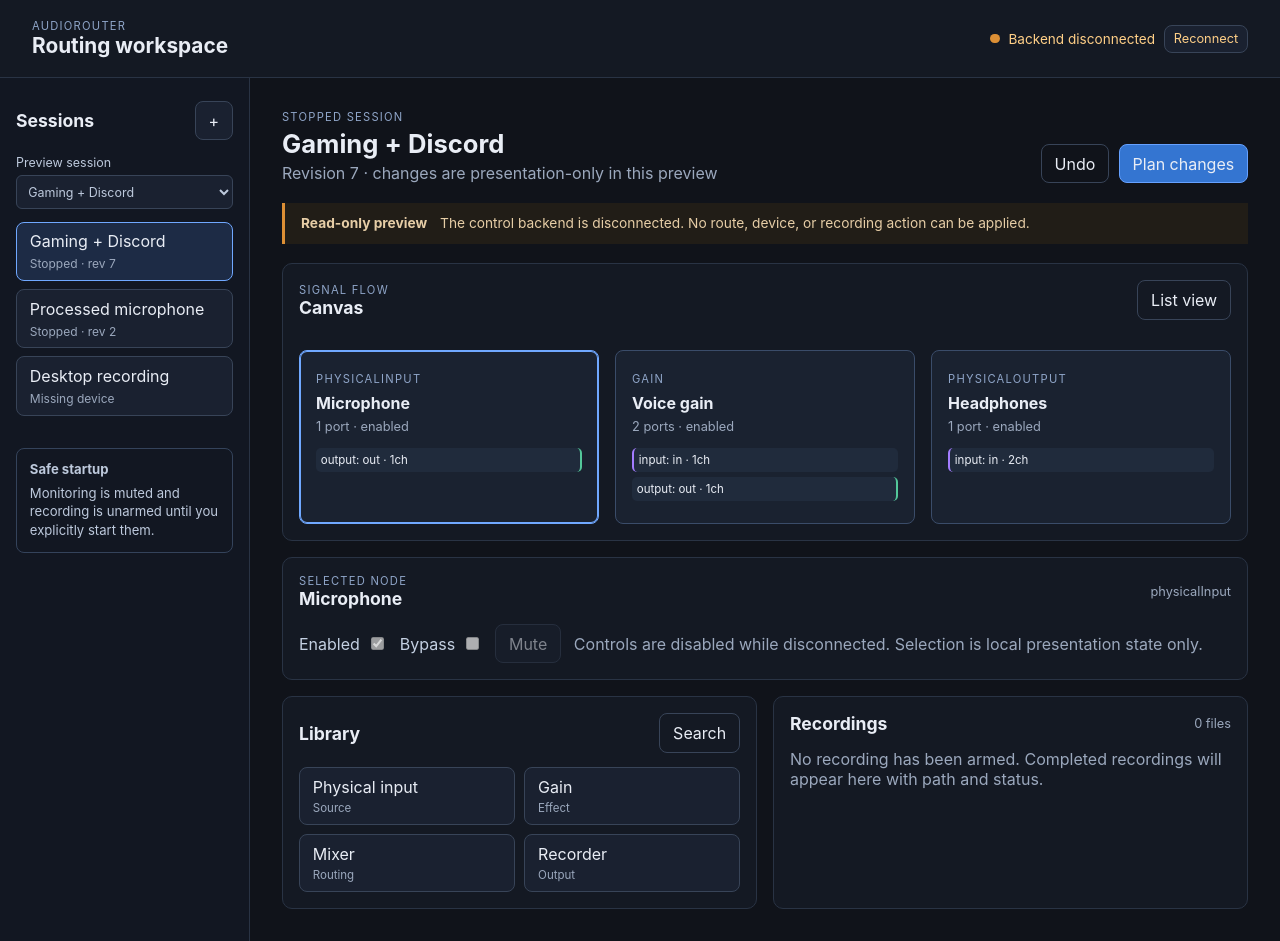
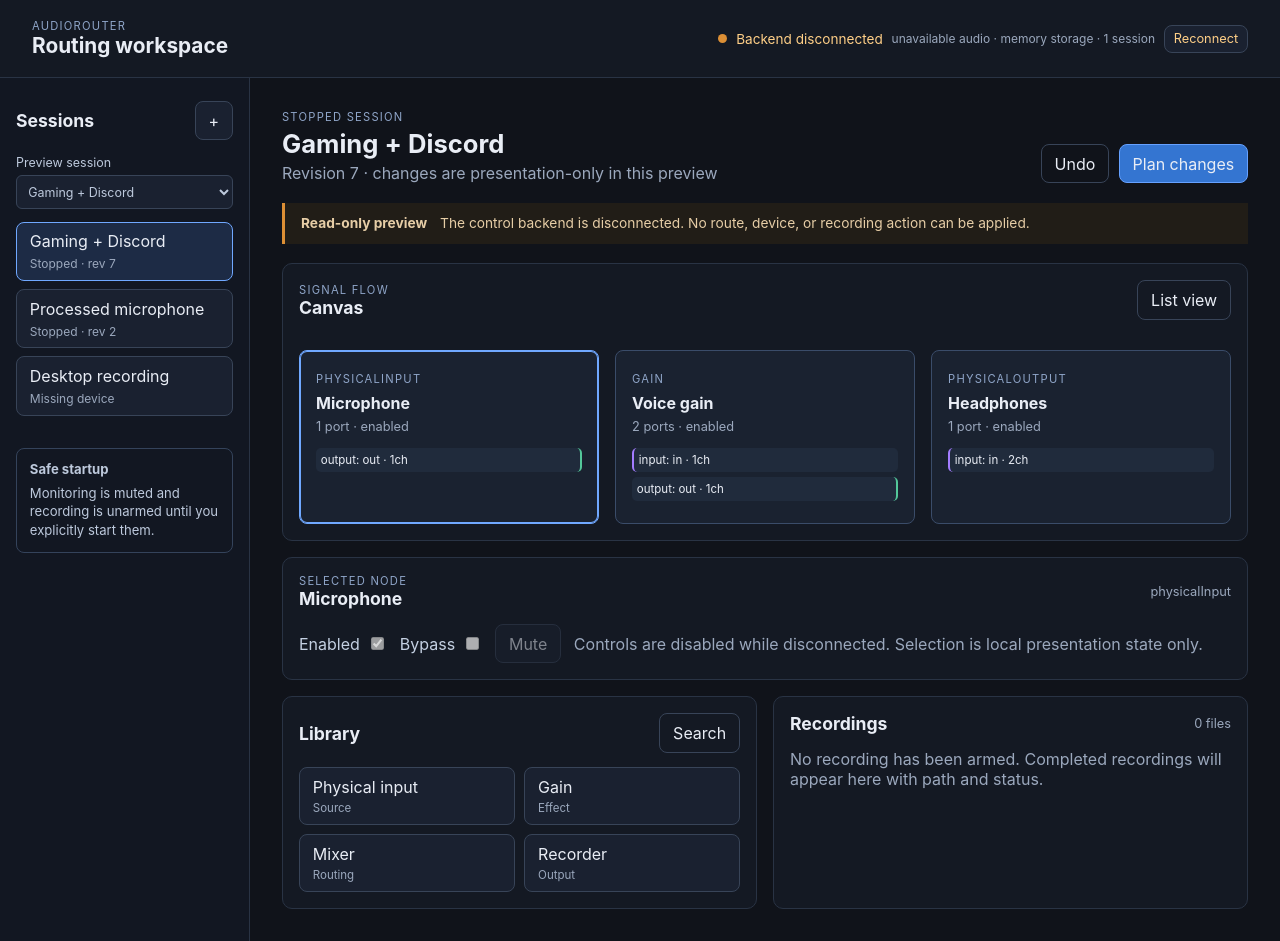
Before and after one commit to MrDesjardins/audiorouter, a React (Vite) app in the folder ui/: page / in a window 1280 px wide. Built offline with nearby package versions, Linux system fonts and the light colour scheme.

Commit message:
Render backend status facts in UI

```diff
--- a/ui/src/App.tsx
+++ b/ui/src/App.tsx
@@ -35,6 +35,7 @@ export function App() {
   const session = availableSessions.find((item) => item.id === selectedSessionId) ?? availableSessions[0];
   const selectedNode = session.nodes.find((node) => node.id === selectedNodeId) ?? session.nodes[0];
   const connectionLabel = backend.connected ? "Backend connected" : "Backend disconnected";
+  const statusSummary = snapshot ? `${snapshot.status.audio} audio · ${snapshot.status.storage} storage · ${snapshot.status.sessionCount} session${snapshot.status.sessionCount === 1 ? "" : "s"}` : "Waiting for backend snapshot";
   return (
     <div className="app-shell">
       <header className="topbar">
@@ -42,6 +43,7 @@ export function App() {
         <div className="status-cluster" aria-live="polite">
           <span className="status-dot disconnected" aria-hidden="true" />
           <span>{connectionLabel}</span>
+          <span className="status-detail">{statusSummary}</span>
           <button type="button">Reconnect</button>
         </div>
       </header>
--- a/ui/src/styles.css
+++ b/ui/src/styles.css
@@ -7,7 +7,7 @@ button:hover, button:focus-visible { border-color: #70a8ff; outline: 2px solid #
 .topbar { display: flex; justify-content: space-between; align-items: center; gap: 1rem; padding: 1.2rem 2rem; border-bottom: 1px solid #293344; background: #141923; }
 h1, h2, h3, p { margin: 0; } h1 { font-size: 1.3rem; } h2 { font-size: 1.1rem; } h3 { font-size: 1rem; }
 .eyebrow, .node-kind { color: #8fa5c8; font-size: .7rem; letter-spacing: .11em; text-transform: uppercase; } .muted, .node-card p, small { color: #9ba8bd; }
-.status-cluster { display: flex; align-items: center; gap: .55rem; color: #ffcf87; font-size: .85rem; } .status-dot { width: .6rem; height: .6rem; border-radius: 50%; background: #dc8f35; } .status-cluster button { padding: .35rem .55rem; font-size: .8rem; }
+.status-cluster { display: flex; align-items: center; gap: .55rem; color: #ffcf87; font-size: .85rem; } .status-detail { color: #9ba8bd; font-size: .75rem; } .status-dot { width: .6rem; height: .6rem; border-radius: 50%; background: #dc8f35; } .status-cluster button { padding: .35rem .55rem; font-size: .8rem; }
 .workspace-grid { display: grid; grid-template-columns: 250px 1fr; min-height: calc(100vh - 82px); }
 .sidebar { padding: 1.4rem 1rem; border-right: 1px solid #293344; background: #121722; } .section-heading { display: flex; justify-content: space-between; align-items: center; gap: .75rem; margin-bottom: .9rem; }
 .session-item { width: 100%; display: grid; text-align: left; gap: .3rem; margin-bottom: .5rem; } .session-item.selected { border-color: #70a8ff; background: #1d2b45; } .session-item small { font-size: .75rem; }
```
Also changed, not shown: 2 other files (tests, documents, lock files or other folders).
